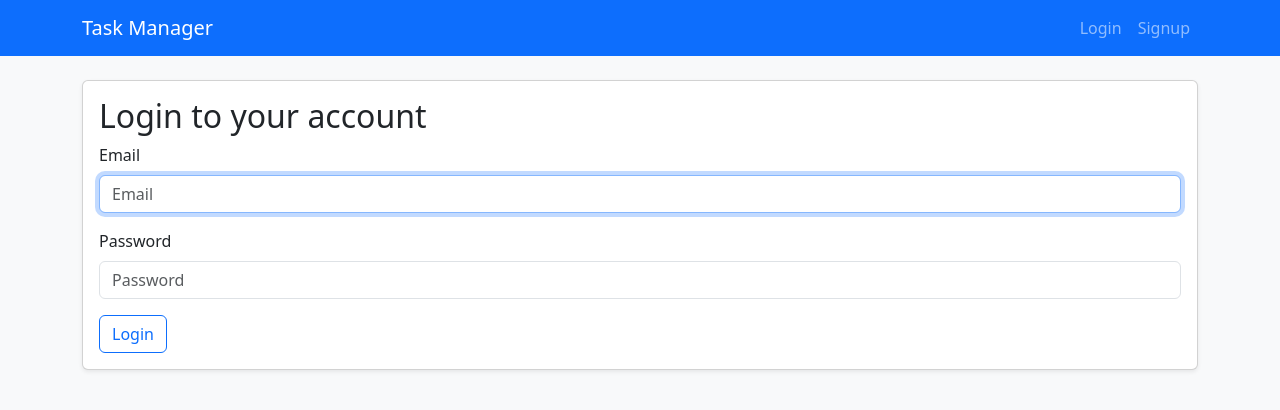
After one commit to AsHkAn-Django/taskmanager-kanban-django-tutorial, a Django app: page /users/login/ in a window 1280 px wide. The commit adds this page. Shown: the top 410 px of the page. Run offline with Django 5.2, Linux system fonts and the light colour scheme; some libraries are stand-ins or nearby versions.

Commit message:
add login and logout to main page

```diff
--- a/myApp/templates/base.html
+++ b/myApp/templates/base.html
@@ -18,12 +18,29 @@
             </button>
             <div class="collapse navbar-collapse" id="navbarNav">
                 <ul class="navbar-nav ms-auto">
+
+                    {% if user.is_authenticated %}
                     <li class="nav-item">
                         <a class="nav-link" href="{% url 'task_new' %}">Add Task</a>
                     </li>
                     <li class="nav-item">
                         <a class="nav-link" href="{% url 'task_list' %}">Tasks</a>
                     </li>
+                    <li class="nav-item">
+                        <form action="{% url 'users:logout' %}" method="post">
+                            {% csrf_token %}
+                            <button type="submit" class="nav-link">Logout</button>
+                        </form>
+                    </li>
+                    {% else %}
+                    <li class="nav-item">
+                        <a class="nav-link" href="{% url 'users:login' %}">Login</a>
+                    </li>
+                    <li class="nav-item">
+                        <a class="nav-link" href="">Signup</a>
+                    </li>
+                    {% endif %}
+
                 </ul>
             </div>
         </div>
--- a/taskManager/settings.py
+++ b/taskManager/settings.py
@@ -131,3 +131,6 @@ DEFAULT_AUTO_FIELD = 'django.db.models.BigAutoField'
 
 
 AUTH_USER_MODEL = "users.CustomUser"
+
+LOGIN_REDIRECT_URL = 'home'
+LOGOUT_REDIRECT_URL = 'home'
--- a/taskManager/urls.py
+++ b/taskManager/urls.py
@@ -20,5 +20,6 @@ from django.urls import path, include
 urlpatterns = [
     path('admin/', admin.site.urls),
     path('api/v1/', include('myApp.api.routers')),
+    path('users/', include('users.urls', namespace='users')),
     path('', include('myApp.urls')),
 ]
--- /dev/null
+++ b/users/templates/registration/login.html
@@ -0,0 +1,12 @@
+{% extends 'base.html' %}
+{% load django_bootstrap5 %}
+
+{% block content %}
+<h2>Login to your account</h2>
+
+<form action="" method="post">
+  {% csrf_token %}
+  {% bootstrap_form form %}
+  <button type="submit" class="btn btn-outline-primary">Login</button>
+</form>
+{% endblock content %}
--- /dev/null
+++ b/users/urls.py
@@ -0,0 +1,10 @@
+from django.urls import path
+from django.contrib.auth import views as auth_views
+
+
+app_name = 'users'
+
+urlpatterns = [
+    path('login/', auth_views.LoginView.as_view(), name='login'),
+    path('logout/', auth_views.LogoutView.as_view(), name='logout'),
+]
```
Also changed, not shown: users/templates/users/signup.html (added).
